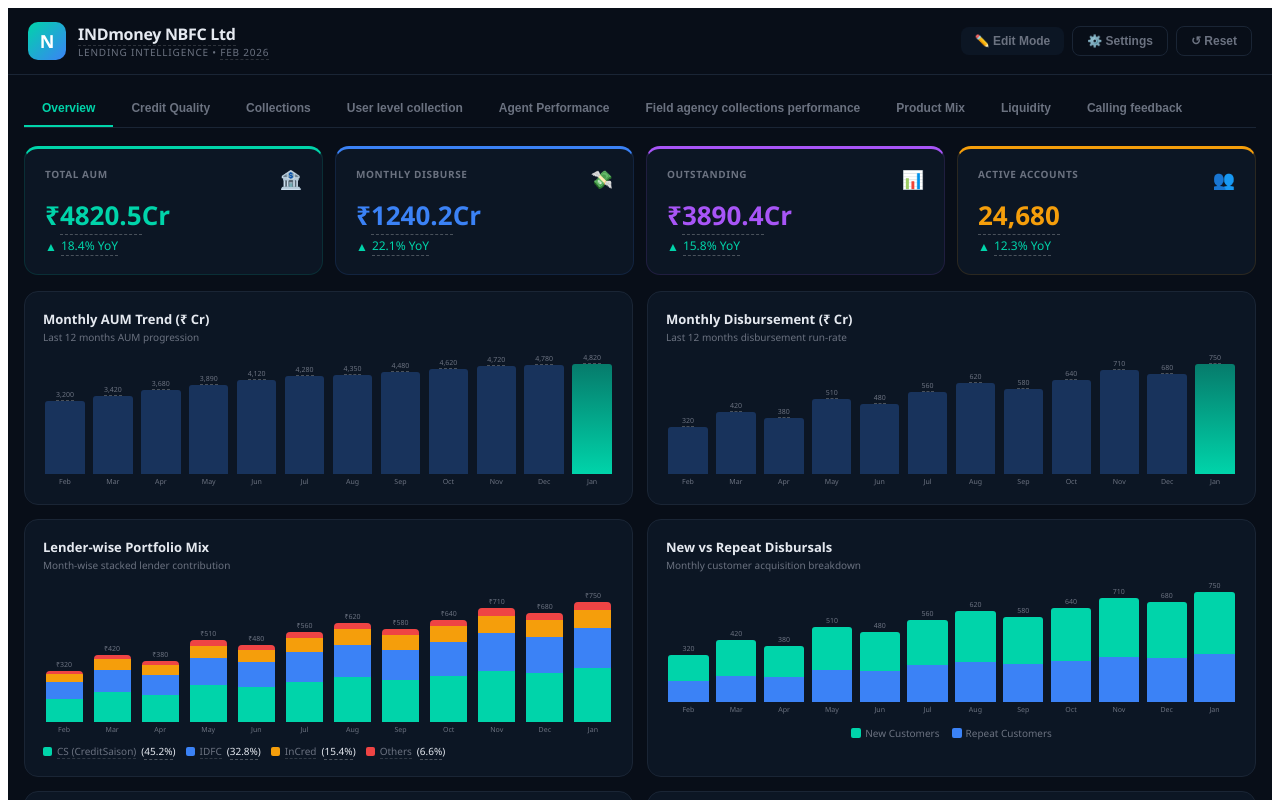
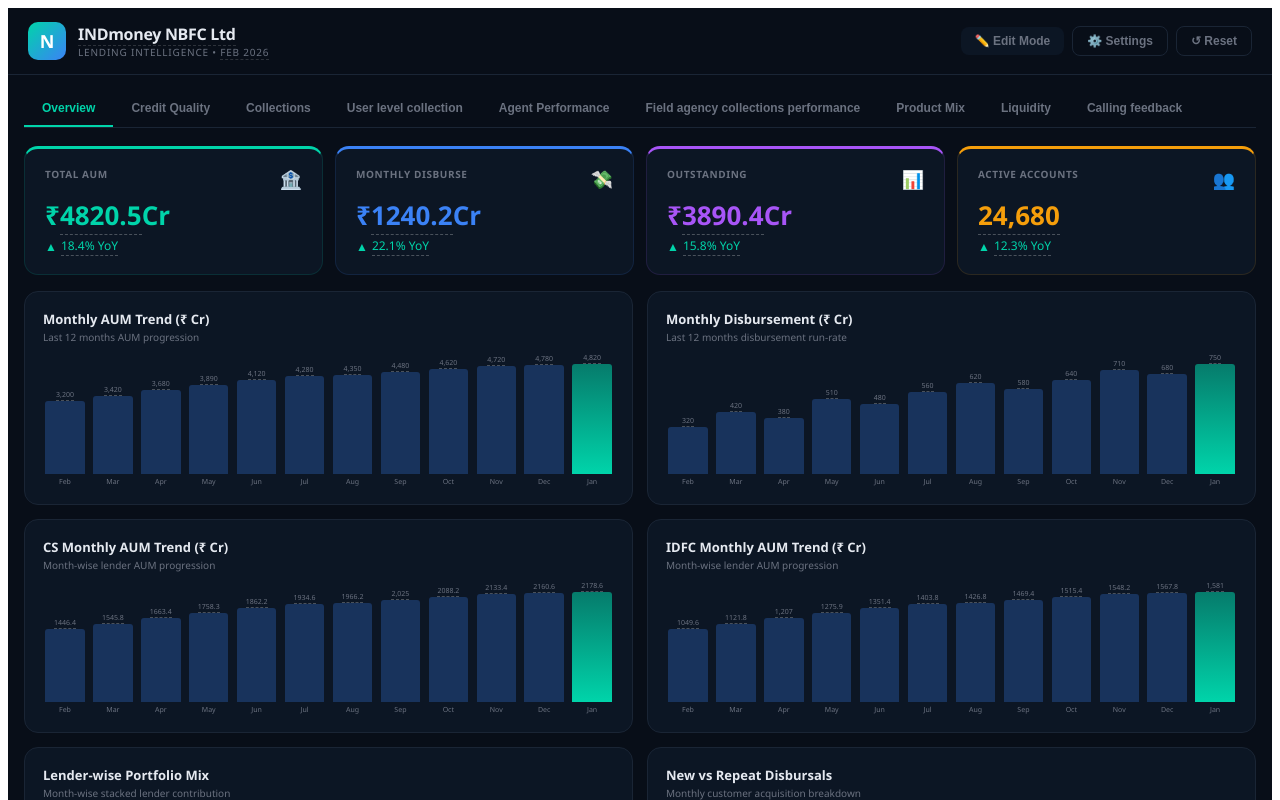
Before and after one commit to devanshmanchanda-hub/indmoney-nbfc-dashboard, a React (Create React App) app: page / in a window 1280 px wide. Shown: the top 800 px of the page. Built offline with nearby package versions, Linux system fonts and the light colour scheme.

Commit message:
Add CS and IDFC monthly AUM charts to Overview

```diff
--- a/src/App.js
+++ b/src/App.js
@@ -154,6 +154,10 @@ const DEFAULT_DATA = {
   monthly: [320, 420, 380, 510, 480, 560, 620, 580, 640, 710, 680, 750],
   months:  ["Feb","Mar","Apr","May","Jun","Jul","Aug","Sep","Oct","Nov","Dec","Jan"],
   monthlyAUM: [3200, 3420, 3680, 3890, 4120, 4280, 4350, 4480, 4620, 4720, 4780, 4820],
+  monthlyAUMByLender: {
+    CS: [1446.4, 1545.8, 1663.4, 1758.3, 1862.2, 1934.6, 1966.2, 2025.0, 2088.2, 2133.4, 2160.6, 2178.6],
+    IDFC: [1049.6, 1121.8, 1207.0, 1275.9, 1351.4, 1403.8, 1426.8, 1469.4, 1515.4, 1548.2, 1567.8, 1581.0],
+  },
   monthlyROI: [16.8, 17.0, 17.2, 17.3, 17.5, 17.6, 17.6, 17.7, 17.6, 17.6, 17.5, 17.6],
   lenderMix: [
     { lender: "CS (CreditSaison)", share: 45.2 },
@@ -645,6 +649,34 @@ export default function App() {
               </Panel>
             </div>
 
+            {/* Row: Lender-wise AUM Trend */}
+            <div style={{ display:"grid", gridTemplateColumns:"1fr 1fr", gap:14, marginBottom:14 }}>
+              {[{ key:"CS", label:"CS" }, { key:"IDFC", label:"IDFC" }].map(({ key, label }) => {
+                const lenderSeries = data.monthlyAUMByLender?.[key] || [];
+                const max = Math.max(...(lenderSeries.length ? lenderSeries : [1]));
+                return (
+                  <Panel key={key} title={`${label} Monthly AUM Trend (₹ Cr)`} subtitle="Month-wise lender AUM progression" theme={theme}>
+                    <div style={{ display:"flex", alignItems:"flex-end", gap:4, height:130 }}>
+                      {data.months.map((month, i) => {
+                        const value = lenderSeries[i] ?? 0;
+                        const h = max ? (value / max) * 110 : 0;
+                        const last = i === data.months.length - 1;
+                        return (
+                          <div key={`${key}-${month}-${i}`} style={{ flex:1, display:"flex", flexDirection:"column", alignItems:"center" }}>
+                            <div style={{ fontSize:7, color: theme.subtext, marginBottom:2 }}>
+                              <EditableValue value={value} onChange={val=>update(`monthlyAUMByLender.${key}[${i}]`,val)} fontSize={7} color={theme.subtext} />
+                            </div>
+                            <div style={{ width:"90%", height: h, background: last ? `linear-gradient(0deg,${theme.accent},${theme.accent}88)` : `${theme.accent2}44`, borderRadius:"3px 3px 0 0", minHeight:4 }} />
+                            <div style={{ fontSize:7, color: theme.subtext, marginTop:3 }}>{month}</div>
+                          </div>
+                        );
+                      })}
+                    </div>
+                  </Panel>
+                );
+              })}
+            </div>
+
             {/* Row: Lender Mix + New vs Repeat */}
             <div style={{ display:"grid", gridTemplateColumns:"1fr 1fr", gap:14, marginBottom:14 }}>
               <Panel title="Lender-wise Portfolio Mix" subtitle="Month-wise stacked lender contribution" theme={theme}>
```
